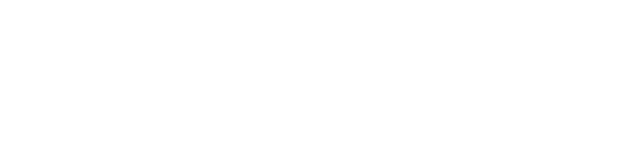
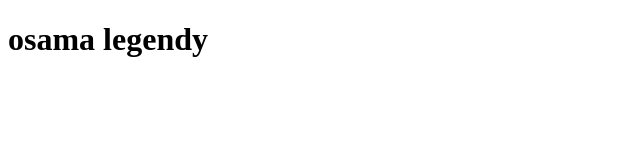
Before and after one commit to OsamaElgndy/git, a plain HTML site: page index.html in a window 1280 px wide. Shown: the whole page, without its empty margins (0-640 px from the left). Drawn offline with Linux system fonts and the light colour scheme.

Commit message:
modified

```diff
--- a/index.html
+++ b/index.html
@@ -6,7 +6,7 @@
    <title>Document</title>
 </head>
 
-
+<h1> osama legendy  </h1>
 <body>
 
 </body>
```
Also changed, not shown: 1 other file.
